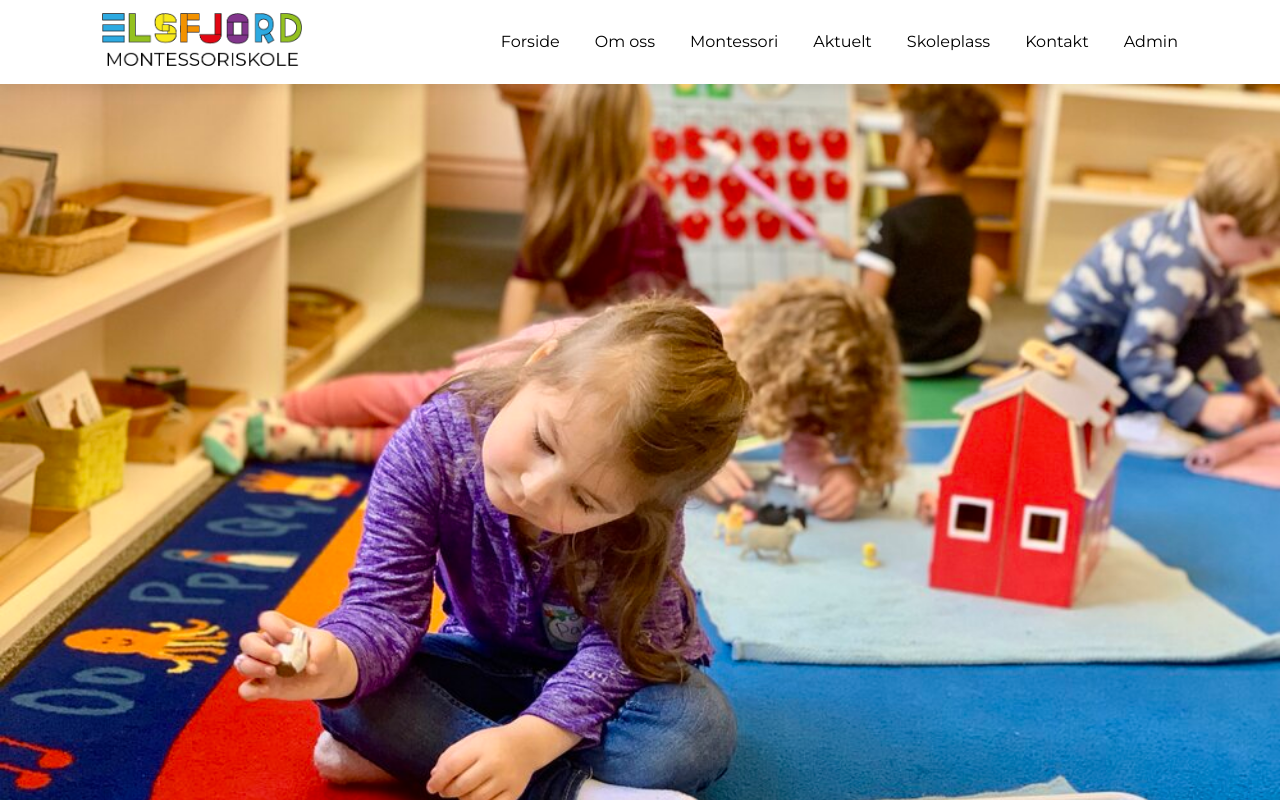
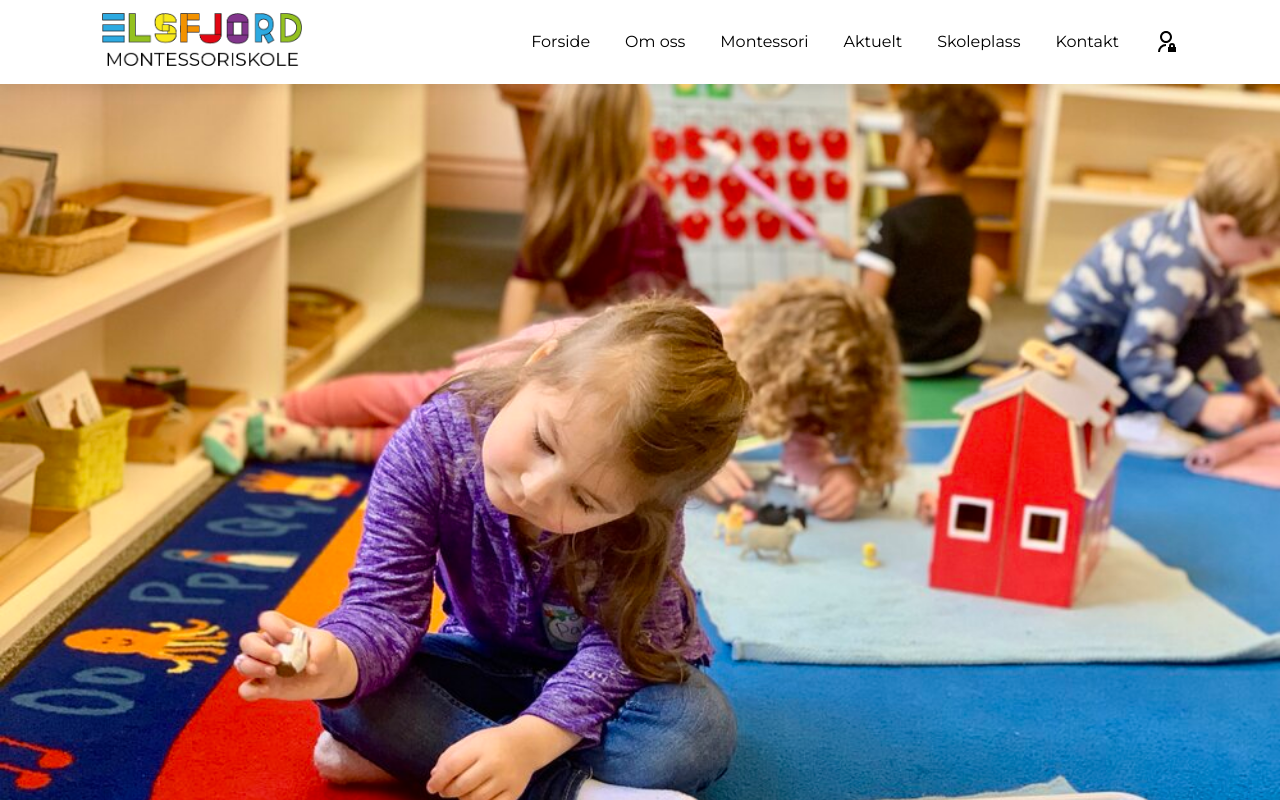
Before and after one commit to Annikaenjoy/project_exam2, a React (Create React App) app in the folder elsfjord_montessori/: page / in a window 1280 px wide. Shown: the top 800 px of the page. Built offline with nearby package versions, Linux system fonts and the light colour scheme; a web font is replaced by a local one.

Commit message:
Navbar admin icon

```diff
--- a/elsfjord_montessori/src/components/Navbar.js
+++ b/elsfjord_montessori/src/components/Navbar.js
@@ -1,5 +1,7 @@
 import React from "react";
 import { Link } from "react-router-dom";
+
+import { RiAdminLine } from "react-icons/ri";
 
 // React Bootstrap
 import Container from "react-bootstrap/Container";
@@ -40,7 +42,7 @@ const NavBar = (props) => {
                 Kontakt
               </Link>
               <Link className="nav_link" to="/admin">
-                Admin
+                <RiAdminLine className="ri_icon1" />
               </Link>
             </Nav>
           </Navbar.Collapse>
--- a/elsfjord_montessori/src/sass/partials/_navbar.scss
+++ b/elsfjord_montessori/src/sass/partials/_navbar.scss
@@ -45,6 +45,9 @@
 .nav_link_profile:hover {
   color: $color-white !important;
 }
+.ri_icon1 {
+  font-size: 24px;
+}
 
 // .logout {
 //   background-color: transparent;
--- a/elsfjord_montessori/src/views/Admin.js
+++ b/elsfjord_montessori/src/views/Admin.js
@@ -1,11 +1,13 @@
 import React from "react";
 
 import NavBar from "../components/Navbar";
+import Footer from "../components/Footer";
 
 const Admin = (props) => {
   return (
     <>
       <NavBar />
+      <Footer />
     </>
   );
 };
```
